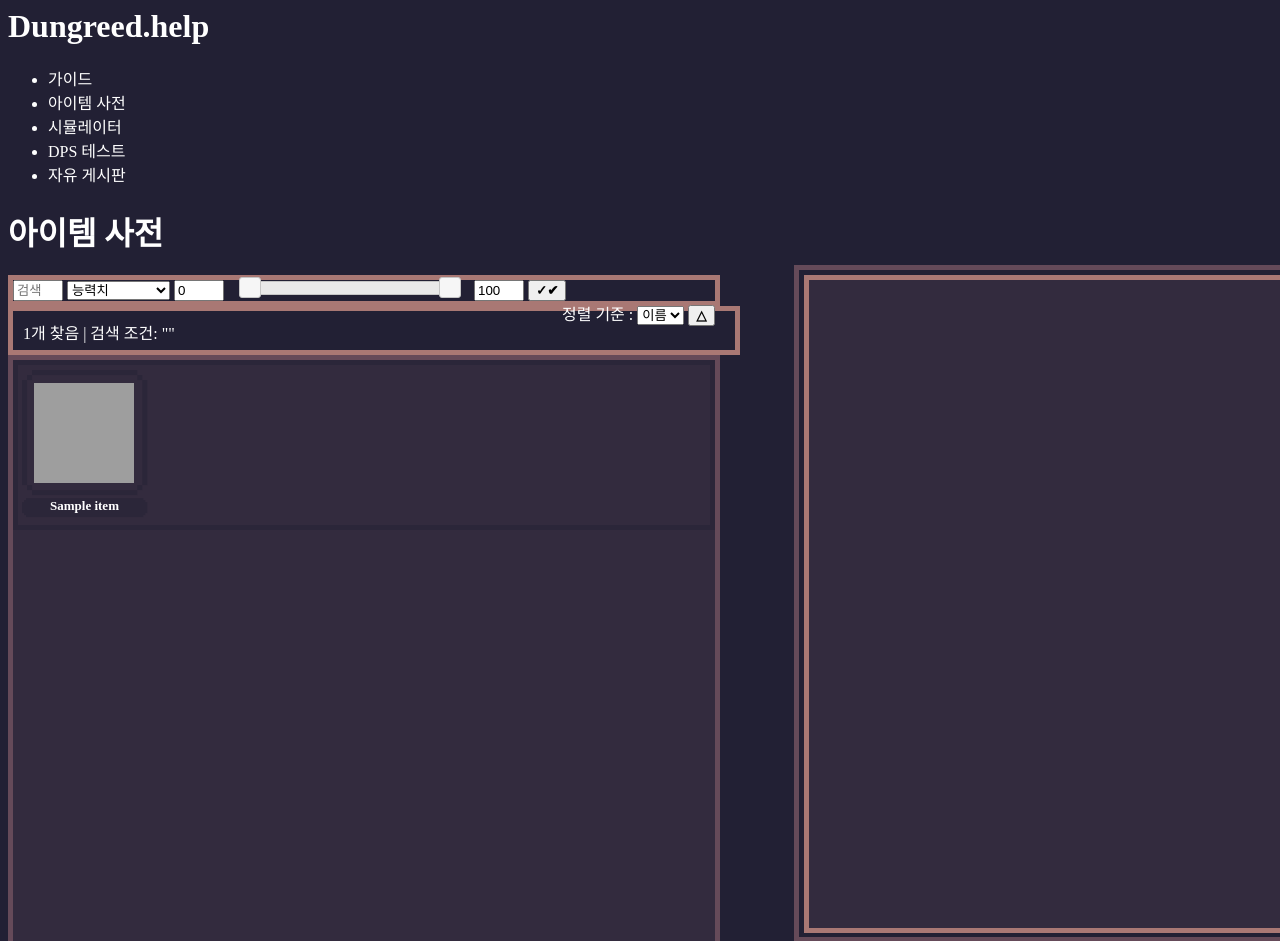
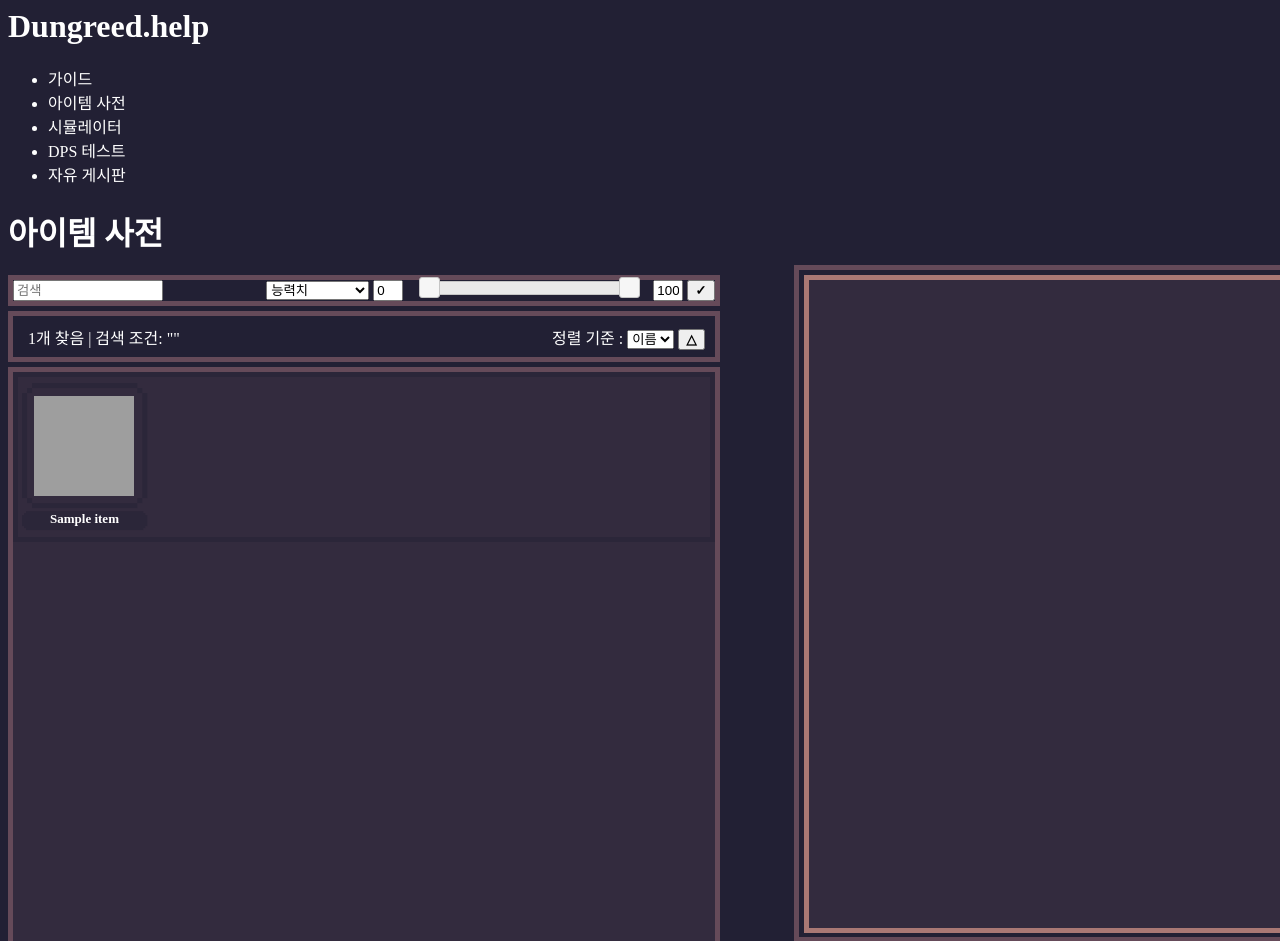
Before and after one commit to Goto-Namj/django_project, a Django app: template dungreed/templates/dungreed/item.html in a window 1280 px wide. Shown: the top 941 px of the page. Run offline with Django 3.2, Linux system fonts and the light colour scheme; tables that the repository leaves empty hold one stand-in row (values such as "Sample post"); the template is opened without the code that fills it: values that come from a table or form of the project are taken from there, most other values are stand-ins (such as "Sample title", 1, 10 or a date in 2020); some libraries are stand-ins or nearby versions; grey boxes are pictures that could not be loaded.

Commit message:
아이템리스트, 현재 적용되는 필터 디자인 완료

```diff
--- a/dungreed/static/css/item_css.css
+++ b/dungreed/static/css/item_css.css
@@ -5,17 +5,27 @@ p {
     margin: 0px;
 }
 
-/* .item_filter {
-    width: 100%;
-    height: 50px;
-    background-color: red;
-} */
+.item_filters_c {
+    width: 55.5%;
+    height: auto;
+    border: 5px solid #654a59;
+    margin: 5px 0px;
+}
+
 #slider {
     display: inline-block;
     margin: 0px 20px;
     width: 200px;
 }
 
+.filter_c {
+    cursor: pointer;
+    word-break: break-word;
+    margin: 5px;
+    padding: 3px 10px;
+    display: inline-flex;
+    border-radius: 15px;
+}
 
 .item_list_pd {border: 5px solid #2b2639;}
 .item_list {
@@ -24,7 +34,7 @@ p {
     box-sizing: content-box;
     border: 5px solid #654a59;
     display: inline-block;
-    background-color:#332b3e;
+    background-color: #332b3e;
 }
 .item_element {
     cursor: pointer;
--- a/dungreed/static/js/item_js.js
+++ b/dungreed/static/js/item_js.js
@@ -10,11 +10,25 @@ $(document).ready(function() {
 
 
     var chd$ = $('.item_element').children();
-    $(chd$).click(function(){
+    var clicked;
+    $(chd$).click(function() {
+        clicked = event.target.className;
         $(".pd3").children().css("display","none");
         $(".item_list_pd").children().removeClass('item_element_choose');
-        $("."+event.target.className+"_detail").css("display","block");
-        $("."+event.target.className+"_choose").addClass('item_element_choose');
+        $("."+clicked+"_detail").css("display","block");
+        $("."+clicked+"_choose").addClass('item_element_choose');
+    });
+
+    $(chd$).mouseenter(function() {
+        if(clicked!=event.target.className){
+            $("."+event.target.className+"_choose").addClass('item_element_choose');
+        }
+    });
+
+    $(chd$).mouseleave(function() {
+        if(clicked!=event.target.className){
+            $("."+event.target.className+"_choose").removeClass('item_element_choose');
+        }
     });
 
 
@@ -42,7 +56,7 @@ $(document).ready(function() {
             vl2 = ui.values[1];
         }
     });
-    $("#ipt1").change(function () {
+    $("#ipt1").change(function() {
         var value1 = this.value;
         vl1 = parseFloat(value1);
         if (vl1 < minv) {
@@ -57,7 +71,7 @@ $(document).ready(function() {
         $("#ipt1").val(vl1);
         $("#slider").slider("values", [vl1,vl2]);
     });
-    $("#ipt2").change(function () {
+    $("#ipt2").change(function() {
         var value2 = this.value;
         vl2 = parseFloat(value2);
         if (vl2 > maxv) {
@@ -73,7 +87,7 @@ $(document).ready(function() {
         $("#slider").slider("values", [vl1,vl2]);
     });
 
-    $(".ordbtn").click(function(){
+    $(".ordbtn").click(function() {
         $order("item_list","item_element");
     });
 
@@ -113,4 +127,13 @@ $(document).ready(function() {
             }
         }
     }
+
+    $(document).on('mouseenter', '.nowfilter', function() {
+        $("#"+event.target.id).css("background-color","#a54bff");});
+    $(document).on('mouseleave', '.nowfilter', function() {
+        $("#"+event.target.id).css("background-color","#a97874");});
+    $(document).on('mouseenter', '.everyfilter', function() {
+        $('.everyfilter').css("background-color","#477eff");});
+    $(document).on('mouseleave', '.everyfilter', function() {
+        $('.everyfilter').css("background-color","#654a59");});
 });
--- a/dungreed/templates/dungreed/item.html
+++ b/dungreed/templates/dungreed/item.html
@@ -33,7 +33,7 @@ $(document).ready(function() {
         }
     });
 
-    $(".reqbtn").click(function(){
+    $(".reqbtn").click(function() {
         var value = $(".state").val();
         var tmp = $("."+$(".state").val()).text() + " " + parseFloat($("#ipt1").val()) + "~" + parseFloat($("#ipt2").val());
 
@@ -42,7 +42,7 @@ $(document).ready(function() {
         $filter();
     });
 
-    $(document).on('click', 'div.nowfilter', function(e){
+    $(document).on('click', 'div.nowfilter', function(e) {
         var et = e.currentTarget.id;
         $('#'+et).detach();
         if(!$('.nowfilter').text()){
@@ -56,7 +56,7 @@ $(document).ready(function() {
         $filter();
     });
 
-    $(document).on('click', 'a.everyfilter', function(){
+    $(document).on('click', 'div.everyfilter', function() {
         $('.nowfilter').detach();
         if(!$('.nowfilter').text()){
             $('.everyfilter').detach();
@@ -76,34 +76,20 @@ $(document).ready(function() {
                 $('.everyfilter').detach();
             }
             $('.searchv').text(tmpvalue);
-        } else if(filtervv[isnull][2] == -1){
+        } else {
+            if(filtervv[isnull][2] != -1){
+                $('#__'+isnull).detach();
+            }
             if(isnull == "search"){
                 filtervv["search"] = [tmpvalue,-1,tmpvalue];
                 $('.searchv').text(tmpvalue);
             } else {
                 filtervv[isnull] = [parseFloat($("#ipt1").val()), parseFloat($("#ipt2").val()), isnull];
             }
-            var $div = $("<div id='__"+isnull+"' class='nowfilter' style='text-rendering: auto; word-break:break-all;  display: inline-flex; background-color: crimson; border-radius: 15px; padding:3px 10px;'>"+tmpvalue+"<div class='nowfilter' style='display: inline-block; color: #ffff00;'> ✕</div></div>");
+            var $div = $("<div id='__"+isnull+"' class='nowfilter filter_c' style='background-color: #a97874;'>"+tmpvalue+" ✕</div>");
             $('.filters').append($div);
             $('.everyfilter').detach();
-            $div = $("<a class='everyfilter' style='background-color: yellow; border-radius: 15px; padding:3px 10px;'>모두 지우기 ✕</a>");
-            $('.filters').append($div);
-
-        } else {
-
-            $('#__'+isnull).detach();
-
-            if(isnull == "search"){
-                filtervv["search"] = [tmpvalue,-1,tmpvalue];
-                $('.searchv').text(tmpvalue);
-            } else {
-                filtervv[isnull] = [parseFloat($("#ipt1").val()), parseFloat($("#ipt2").val()), isnull];
-            }
-
-            var $div = $("<a id='__"+isnull+"' class='nowfilter' style='background-color: crimson; border-radius: 15px; padding:3px 10px;'>"+tmpvalue+"<span class='nowfilter' style='color: #ffff00;'> ✕</span></a>");
-            $('.filters').append($div);
-            $('.everyfilter').detach();
-            $div = $("<a class='everyfilter' style='background-color: yellow; border-radius: 15px; padding:3px 10px;'>모두 지우기 ✕</a>");
+            $div = $("<div class='everyfilter filter_c' style='background-color: #654a59;'>모두 지우기</div>");
             $('.filters').append($div);
         }
     }
@@ -144,9 +130,11 @@ $(document).ready(function() {
 
     <div class=item_filter> <!-- 아이템 필터 -->
 
-        <div style="width: 55.5%; border: 5px solid #a97874;">
-            <input class="search" style="width: 50px;" placeholder="검색"></input>
+        <div class="item_filters_c">
 
+            <input class="search" style="max-width: 150px;" placeholder="검색"></input>
+
+            <div style="float:right;">
                 <select class="state">
                     <option disabled selected>능력치</option>
                     <option value="atkmin" class="atkmin">최소 공격력</option>
@@ -156,12 +144,17 @@ $(document).ready(function() {
                     <option value="mgn" class="mgn">탄창</option>
                 </select>
 
-            <input id="ipt1" style="width: 50px;"></input>
+                <input id="ipt1" style="width: 30px;"></input>
                 <div id="slider"></div>
-            <input id="ipt2" style="width: 50px;"></input>
+                <input id="ipt2" style="width: 30px;"></input>
 
-            <button type="button" class="reqbtn" style="font-weight: bold;">✓✔</button>
+                <button type="button" class="reqbtn" style="font-weight: bold;">✓</button>
+            </div>
 
+        </div>
+
+        <div class="item_filters_c">
+            <div style="padding:8.5px 10px;">
                 <div class="order_by" style="float:right;">
                     <a>정렬 기준 : </a>
                     <select class="stateb">
@@ -170,13 +163,11 @@ $(document).ready(function() {
 
                     <button type="button" class="ordbtn" style="font-weight: bold;">△</button>
                 </div>
-        </div>
 
-        <div style="width: 55.5%; height:30px; border: 5px solid #a97874; padding:8.5px 10px 0px 10px;">
-            <div> <a class="schv"></a>개 찾음 |
-                검색 조건: "<a class="searchv"></a>"
-                <span class="filters">
+                <span style="margin:5px; padding: 3px 0px;">
+                    <a class="schv"></a>개 찾음 | 검색 조건: "<a class="searchv"></a>"
                 </span>
+                <span class="filters"></span>
             </div>
         </div>
     </div>
@@ -215,6 +206,12 @@ $(document).ready(function() {
                     {% endif %}
                     {% if jps.1|dvu:i.name|dvu:j == '초당 공격 횟수' %}
                     <a style="display: none;" class="{{i.image_name}}atkspd">{{jps.2|dvu:i.name|dvu:j}}</a>
+                    {% endif %}
+                    {% if jps.1|dvu:i.name|dvu:j == '방어력' %}
+                    <a style="display: none;" class="{{i.image_name}}dps">{{jps.2|dvu:i.name|dvu:j}}</a>
+                    {% endif %}
+                    {% if jps.1|dvu:i.name|dvu:j == '탄창' %}
+                    <a style="display: none;" class="{{i.image_name}}mgn">{{jps.2|dvu:i.name|dvu:j}}</a>
                     {% endif %}
                     {{jps.1|dvu:i.name|dvu:j}} : <div style="display:inline-block;" class=color_yellow>{{jps.2|dvu:i.name|dvu:j}}</div><br>
                 {% endfor %}
```
Lines whose indentation alone changed are shown as unchanged.
